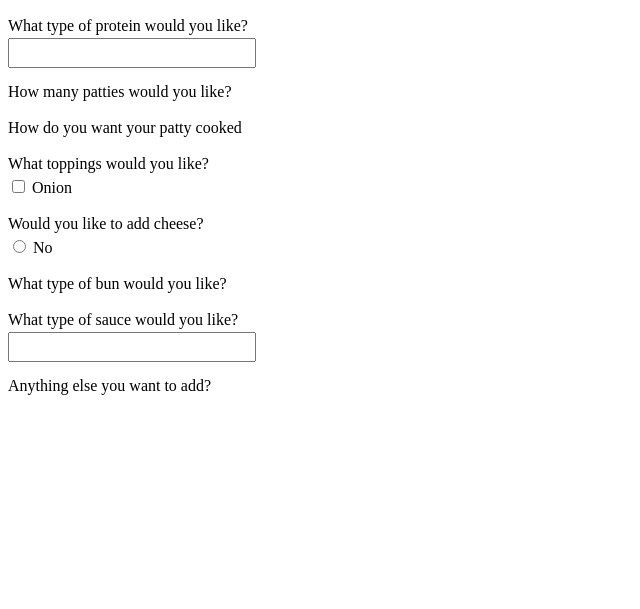
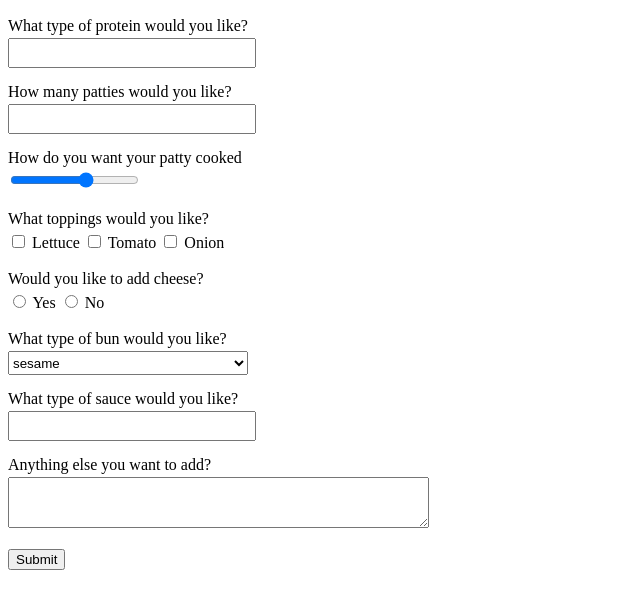
Before and after one commit to zyfcffy/html-overview, a plain HTML site: page exercise-3/index.html in a window 1280 px wide. Shown: the part 53-662 px from the top of the page, without its empty margins (0-640 px from the left). Drawn offline with Linux system fonts and the light colour scheme.

Commit message:
modify: hand in exercise-3

```diff
--- a/exercise-3/index.html
+++ b/exercise-3/index.html
@@ -19,13 +19,14 @@
         <label for="amount">How many patties would you like?</label>
         <br>
         <!--说明：在此添加一个input for 'amount'，type 为number -->
-
+        <input type="number" name="amount" id="amount">
     </section>
 
     <section class="cooked">
         <label for="doneness">How do you want your patty cooked</label>
         <br>
         <!--说明：在此添加一个input for 'doneness'，type: range, default value: 3, min: 0, max: 5, step: 1  -->
+        <input type="range" name="doneness" value="3" min="0" max="5" step="1" id="doneness">
 
     </section>
 
@@ -33,12 +34,16 @@
         <span>What toppings would you like?</span>
         <br>
         <!--说明：在此添加一个checkbox, name: topping, value: lettuce, id: lettuce -->
+        <input type="checkbox" name="topping" value="lettuce" id="lettuce">
 
         <!--说明：在此添加一个label for 'lettuce', content: Lettuce -->
+        <label for="lettuce">Lettuce</label>
 
         <!--说明：在此添加一个checkbox, name: topping, value: tomato, id: tomato -->
+        <input type="checkbox" name="topping" value="tomato" id="tomato">
 
         <!--说明：在此添加一个label for 'tomato', content: Tomato-->
+        <label for="tomato">Tomato</label>
 
         <input type="checkbox" name="topping" id="onion" value="onion">
         <label for="onion">Onion</label>
@@ -48,8 +53,10 @@
         <span>Would you like to add cheese?</span>
         <br>
         <!--说明：在此添加一个radio, name: cheese, value: yes, id: yes -->
+        <input type="radio" name="cheese" value="yes" id="yes">
 
         <!--说明：在此添加一个label for 'yes' -->
+        <label for="yes">Yes</label>
 
         <input type="radio" name="cheese" id="no" value="no">
         <label for="no">No</label>
@@ -59,6 +66,11 @@
         <label for="bun">What type of bun would you like?</label>
         <br>
         <!--说明：在此添加一个select, name: bun, option list: sesame, potato, Salad-->
+        <select id="bun" name="bun">
+            <option value="sesame">sesame</option>
+            <option value="potato">potato</option>
+            <option value="Salad">Salad</option>
+        </select>
 
     </section>
 
@@ -68,6 +80,11 @@
         <input list="sauces" id="sauce" name="sauce">
 
         <!--说明：在此添加一个datalist, option list: ketchup, mayo, Other-->
+        <datalist id="sauces">
+            <option value="ketchup">
+            <option value="mayo">
+            <option value="Other">
+        </datalist>
 
     </section>
 
@@ -75,11 +92,13 @@
         <label for="extra">Anything else you want to add?</label>
         <br>
         <!--说明：在此添加一个textarea, name:extra, rows: 3, cols:50-->
+        <textarea name="extra" id="extra" rows="3" cols="50"></textarea>
 
     </section>
 
     <section class="submission">
         <!--说明：在此添加一个input, type: submit, value: Submit -->
+        <input type="submit" value="Submit">
 
     </section>
 </form>
```
